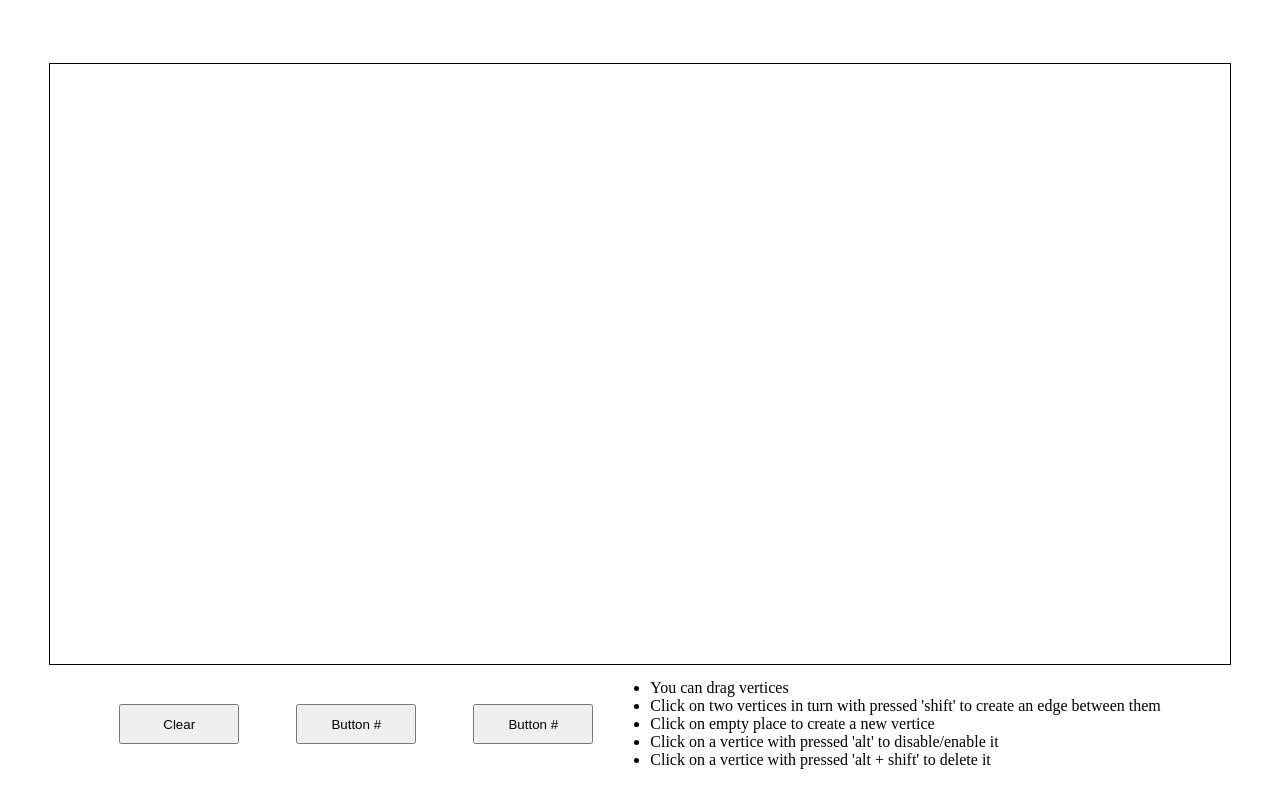
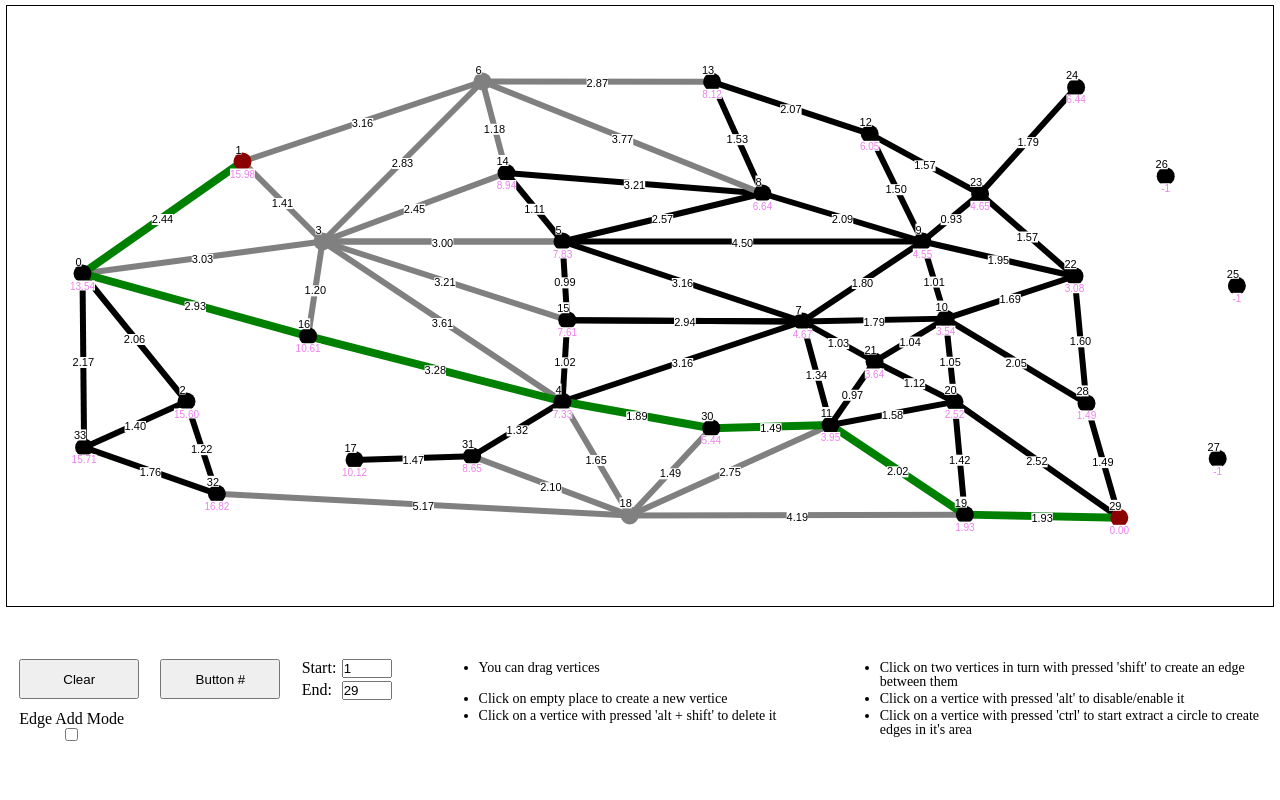
Before and after one commit to GoncharovNikit/js_games, a plain HTML site: page game14/index.html in a window 1280 px wide. Drawn offline with Linux system fonts and the light colour scheme.

Commit message:
graph update

```diff
--- a/game13/script.js
+++ b/game13/script.js
@@ -1,13 +1,13 @@
 const config = {
     blockCellClass: 'block',
 
-    fieldWidth: 10,
-    fieldHeight: 10,
+    fieldWidth: 50,
+    fieldHeight: 25,
 
     startPoint: { x: 0, y: 0 },
     startPointLabel: 'S',
     endPointLabel: 'E',
-    endPoint: { x: 9, y: 9 },
+    endPoint: { x: 49, y: 24 },
     extremePointsBackColor: 'darkgreen',
     extremePointsFontColor: 'whitesmoke',
     foundPathCellBackColor: 'lightseagreen',
--- a/game14/index.html
+++ b/game14/index.html
@@ -10,9 +10,28 @@
     <body>
         <canvas width="1800" height="800"></canvas>
         <div id="controllers">
-            <button class="btn" id="btn-data-clear">Clear</button>
-            <button class="btn">Button #</button>
-            <button class="btn">Button #</button>
+            <section class="controller-btns">
+                <button class="btn" id="btn-data-clear">Clear</button>
+                <button class="btn">Button #</button>
+                <!-- <div class="coord-coef-control">
+                    <label for="coord-coef">Coef of coords mult</label>
+                    <input type="number" id="coord-coef" value="100" min="1" max="200" step="1"/>
+                </div> -->
+                <div class="extreme-verts">
+                    <div class="vert-input">
+                        <label for="start-vert">Start: </label>
+                        <input type="number" id="start-vert" step="1"/>
+                    </div>
+                    <div class="vert-input">
+                        <label for="end-vert">End: </label>
+                        <input type="number" id="end-vert" step="1"/>
+                    </div>
+                </div>
+                <div class="edge-add-mode">
+                    <label for="edge-add-mode">Edge Add Mode</label>
+                    <input type="checkbox" id="edge-add-mode"/>
+                </div>
+            </section>
             <article class="instruction">
                 <ul>
                     <li>You can drag vertices</li>
@@ -20,6 +39,7 @@
                     <li>Click on empty place to create a new vertice</li>
                     <li>Click on a vertice with pressed 'alt' to disable/enable it</li>
                     <li>Click on a vertice with pressed 'alt + shift' to delete it</li>
+                    <li>Click on a vertice with pressed 'ctrl' to start extract a circle to create edges in it's area</li>
                 </ul>
             </article>
         </div>
--- a/game14/script.js
+++ b/game14/script.js
@@ -1,18 +1,17 @@
 /**
  * optimization:
  * 1. Calc edge weight once (as a third arr num or make it an object)
- *
+ * 2. Don't redraw during removing or disabling vert with ind == -1
  */
 
 // coords mult by 100
-const verticesJSON = '[{"x":1,"y":3.4},{"x":3,"y":2},{"x":2.3,"y":5},{"x":4,"y":3},{"x":7,"y":5},{"x":7,"y":3},{"x":6,"y":1},{"x":10,"y":4},{"x":9.5,"y":2.4},{"x":11.5,"y":3},{"x":11.79,"y":3.9640625},{"x":10.35,"y":5.2940625},{"x":10.84,"y":1.6540625},{"x":8.87,"y":1.0040625},{"x":6.3,"y":2.1440625},{"x":7.06,"y":3.9840625},{"x":3.82,"y":4.1840625},{"x":4.4,"y":5.73},{"x":7.84,"y":6.4240625},{"x":12.03,"y":6.4140625},{"x":11.9,"y":5.0040625},{"x":10.9,"y":4.5},{"x":13.4,"y":3.4340625},{"x":12.22,"y":2.4040625},{"x":13.42,"y":1.0740625},{"x":15.43,"y":3.5540625},{"x":14.54,"y":2.1840625},{"x":15.19,"y":5.7140625},{"x":13.55,"y":5.0240625},{"x":13.96,"y":6.4540625},{"x":8.86,"y":5.3340625},{"x":5.87,"y":5.6840625},{"x":2.68,"y":6.1540625},{"x":1.02,"y":5.5740625}]'
-
-const edgesJSON = '[[0,1],[0,33],[0,2],[0,3],[1,6],[2,32],[3,5],[0,16],[4,16],[31,17],[31,4],[3,14],[8,14],[33,32],[18,32],[18,4],[3,5],[3,4],[5,8],[6,8],[5,7],[4,7],[8,9],[7,9],[3,6],[31,18],[9,22],[23,22],[23,9],[23,24],[4,15],[5,15],[3,16],[13,6],[13,8],[13,12],[9,12],[23,12],[5,9],[15,7],[15,7],[4,30],[18,30],[11,30],[11,7],[10,7],[21,7],[21,11],[11,18],[9,10],[21,10],[20,10],[21,20],[11,20],[18,19],[11,19],[20,19],[2,33],[15,3],[5,14],[6,14],[1,3],[10,22],[28,22],[28,10],[28,29],[19,29],[20,29]]'
-
+const canvas = document.querySelector('canvas')
+const ctx = canvas.getContext('2d')
 const config = {
-    vertices: [], //JSON.parse(verticesJSON),
-    edges: [], //JSON.parse(edgesJSON),
-    disabledVertices: [],// [18, 4, 15, 11, 7, 6],
+    useTrainingGraph: true,
+    vertices: [],
+    edges: [],
+    disabledVertices: [],
     disabledColor: 'grey',
     verticeNumberDisplace: {
         x: -4,
@@ -26,47 +25,55 @@ const config = {
         x: 0,
         y: 0,
     },
-    verticeIndexToFind: 32,
+    verticeIndexToFind: 29,
     verticeIndexFindFrom: 1,
     vertice: {
-        radius: 5,
+        radius: 9,
         color: 'black',
     },
-    verticeIndexFont: {
+    font: {
+        verticeIndex: {
             fontSize: 10,
             fontFamily: 'Arial',
             color: 'violet',
         },
-    verticeNumberFont: {
+        verticeNumber: {
             fontSize: 11,
             fontFamily: 'Arial',
         },
-    edgeWeightFont: {
+        edgeWeight: {
             fontSize: 11,
             fontFamily: 'Arial',
         },
-    edgeWidth: 4,
-    foundPathEdgeWidth: 6,
+    },
+    edgeWidth: 6,
+    foundPathEdgeWidth: 8,
     foundPathColor: 'green',
-    multCoef: 1,
     extremeVerticeColor: 'darkred',
+    coordCoef: 80,
+    edgeAddMode: true,
 }
 
-const canvas = document.querySelector('canvas')
-const context = canvas.getContext('2d')
-
 document.addEventListener('DOMContentLoaded', (e) => {
-    canvas.width = window.innerWidth - 100
-    canvas.height = window.innerHeight - 200
-
+    initCanvasSize()
     initEvents()
+    if (config.useTrainingGraph === false) {
         uploadDataFromLocalStorage()
+    } else {
+        uploadTestData()
+    }
     redraw(findPath())
 })
 
+const initCanvasSize = () => {
+    canvas.width = window.innerWidth - 14
+    canvas.height = window.innerHeight - 200    // 200px - controllers area
+}
+
 const redraw = (path) => {
-    context.clearRect(0, 0, canvas.width, canvas.height)
-    context.textAlign = 'center'
+    ctx.clearRect(0, 0, canvas.width, canvas.height)
+    ctx.textAlign = 'center'
+
     drawEdges()
     if (path?.length) {
         drawFoundPath(path)
@@ -79,80 +86,80 @@ const redraw = (path) => {
 }
 
 const drawVertices = () => {
-    context.font = config.verticeNumberFont.fontSize + 'px ' + config.verticeNumberFont.fontFamily
+    ctx.font = config.font.verticeNumber.fontSize + 'px ' + config.font.verticeNumber.fontFamily
     config.vertices.forEach((vertice, id) => {
-        context.beginPath()
+        ctx.beginPath()
         const vertX = getVertCoord(vertice.x)
         const vertY = getVertCoord(vertice.y)
 
         if (config.disabledVertices.includes(id)) {
-            context.fillStyle = config.disabledColor
+            ctx.fillStyle = config.disabledColor
         } else if (id === config.verticeIndexToFind || id === config.verticeIndexFindFrom) {
-            context.fillStyle = config.extremeVerticeColor
+            ctx.fillStyle = config.extremeVerticeColor
         } else {
-            context.fillStyle = config.vertice.color ?? 'black'
+            ctx.fillStyle = config.vertice.color ?? 'black'
         }
 
-        context.arc(vertX, vertY, config.vertice.radius, 0, Math.PI * 2)
-        context.fill()
-        context.closePath()
+        ctx.arc(vertX, vertY, config.vertice.radius, 0, Math.PI * 2)
+        ctx.fill()
+        ctx.closePath()
 
-        context.beginPath()
-        context.fillStyle = 'white'
-        const numberLabelSize = context.measureText(id)
-        context.fillRect(
+        ctx.beginPath()
+        ctx.fillStyle = 'white'
+        const numberLabelSize = ctx.measureText(id)
+        ctx.fillRect(
             vertX + config.verticeNumberDisplace.x - numberLabelSize.width / 2,
-            vertY + config.verticeNumberDisplace.y - config.verticeNumberFont.fontSize + 1,
+            vertY + config.verticeNumberDisplace.y - config.font.verticeNumber.fontSize + 1,
             numberLabelSize.width,
-            config.verticeNumberFont.fontSize
+            config.font.verticeNumber.fontSize
         )
-        context.fill()
-        context.closePath()
+        ctx.fill()
+        ctx.closePath()
 
-        context.beginPath()
-        context.fillStyle = config.verticeNumberFont.color ?? 'black'
-        context.fillText(
+        ctx.beginPath()
+        ctx.fillStyle = config.font.verticeNumber.color ?? 'black'
+        ctx.fillText(
             id,
             vertX + config.verticeNumberDisplace.x,
             vertY + config.verticeNumberDisplace.y
         )
-        context.closePath()
+        ctx.closePath()
     })
 }
 
 const drawVerticeIndexes = () => {
-    context.font = config.verticeIndexFont.fontSize + 'px ' + config.verticeIndexFont.fontFamily
+    ctx.font = config.font.verticeIndex.fontSize + 'px ' + config.font.verticeIndex.fontFamily
     config.vertices.forEach((vertice, id) => {
         if (config.disabledVertices.includes(id)) return
 
-        context.beginPath()
+        ctx.beginPath()
         const vertX = getVertCoord(vertice.x)
         const vertY = getVertCoord(vertice.y)
         const indLabel = vertice.ind !== undefined ? vertice.ind.toFixed(2) : '-1'
-        const indLabelSize = context.measureText(indLabel)
+        const indLabelSize = ctx.measureText(indLabel)
 
-        context.fillStyle = 'white'
-        context.fillRect(
+        ctx.fillStyle = 'white'
+        ctx.fillRect(
             vertX + config.verticeIndexDisplace.x - indLabelSize.width / 2,
-            vertY + config.verticeIndexDisplace.y - config.verticeIndexFont.fontSize + 1,
+            vertY + config.verticeIndexDisplace.y - config.font.verticeIndex.fontSize + 1,
             indLabelSize.width,
-            config.verticeIndexFont.fontSize
+            config.font.verticeIndex.fontSize
         )
 
-        context.fillStyle = config.verticeIndexFont.color ?? 'black'
-        context.fillText(
+        ctx.fillStyle = config.font.verticeIndex.color ?? 'black'
+        ctx.fillText(
             indLabel,
             vertX + config.verticeIndexDisplace.x,
             vertY + config.verticeIndexDisplace.y,
         )
-        context.fill()
+        ctx.fill()
 
-        context.closePath()
+        ctx.closePath()
     })
 }
 
 const drawEdges = () => {
-    context.lineWidth = config.edgeWidth
+    ctx.lineWidth = config.edgeWidth
 
     config.edges.forEach((edge) => {
         const begin = config.vertices[edge[0]]
@@ -162,20 +169,20 @@ const drawEdges = () => {
         const endX = getVertCoord(end.x)
         const endY = getVertCoord(end.y)
 
-        context.beginPath()
+        ctx.beginPath()
 
-        context.strokeStyle = config.disabledVertices.includes(edge[0]) || config.disabledVertices.includes(edge[1]) ? config.disabledColor : 'black'
+        ctx.strokeStyle = config.disabledVertices.includes(edge[0]) || config.disabledVertices.includes(edge[1]) ? config.disabledColor : 'black'
 
-        context.moveTo(beginX, beginY)
-        context.lineTo(endX, endY)
-        context.stroke()
+        ctx.moveTo(beginX, beginY)
+        ctx.lineTo(endX, endY)
+        ctx.stroke()
 
-        context.closePath()
+        ctx.closePath()
     })
 }
 
 const drawEdgeWeights = () => {
-    context.font = config.edgeWeightFont.fontSize + 'px ' + config.edgeWeightFont.fontFamily
+    ctx.font = config.font.edgeWeight.fontSize + 'px ' + config.font.edgeWeight.fontFamily
 
     config.edges.forEach((edge) => {
         const begin = config.vertices[edge[0]]
@@ -185,40 +192,40 @@ const drawEdgeWeights = () => {
         const endX = getVertCoord(end.x)
         const endY = getVertCoord(end.y)
         const vectorLength = calcVectorLength(begin, end).toFixed(2)
-        const vectorLengthSize = context.measureText(vectorLength)
+        const vectorLengthSize = ctx.measureText(vectorLength)
         const weightX = (beginX + endX) / 2 + config.edgeWeightDisplace.x
-        const weightY = (beginY + endY) / 2 + config.edgeWeightFont.fontSize / 2 + config.edgeWeightDisplace.y
+        const weightY = (beginY + endY) / 2 + config.font.edgeWeight.fontSize / 2 + config.edgeWeightDisplace.y
 
-        context.beginPath()
+        ctx.beginPath()
 
-        context.fillStyle = 'white'
-        context.fillRect(
+        ctx.fillStyle = 'white'
+        ctx.fillRect(
             weightX - vectorLengthSize.width / 2,
-            weightY - config.edgeWeightFont.fontSize + 2,
+            weightY - config.font.edgeWeight.fontSize + 2,
             vectorLengthSize.width,
-            config.edgeWeightFont.fontSize
+            config.font.edgeWeight.fontSize
         )
-        context.fillStyle = 'black'
-        context.fillText(vectorLength, weightX, weightY)
+        ctx.fillStyle = 'black'
+        ctx.fillText(vectorLength, weightX, weightY)
 
-        context.closePath()
+        ctx.closePath()
     })
 }
 
 const drawFoundPath = (path) => {
-    context.lineWidth = config.foundPathEdgeWidth
-    context.strokeStyle = config.foundPathColor ?? 'green'
+    ctx.lineWidth = config.foundPathEdgeWidth
+    ctx.strokeStyle = config.foundPathColor ?? 'green'
 
     for (let i = 0; i < path.length - 1; i++) {
-        context.beginPath()
-        context.moveTo(getVertCoord(path[i].x), getVertCoord(path[i].y))
-        context.lineTo(getVertCoord(path[i + 1].x), getVertCoord(path[i + 1].y))
-        context.stroke()
-        context.closePath()
+        ctx.beginPath()
+        ctx.moveTo(getVertCoord(path[i].x), getVertCoord(path[i].y))
+        ctx.lineTo(getVertCoord(path[i + 1].x), getVertCoord(path[i + 1].y))
+        ctx.stroke()
+        ctx.closePath()
     }
 }
 
-const getVertCoord = (coord) => coord * 100 - config.vertice.radius / 2
+const getVertCoord = (coord) => coord * config.coordCoef - config.vertice.radius / 2
 
 const calcVectorLength = (vertA, vertB) => Math.sqrt((vertB.x - vertA.x) ** 2 + (vertB.y - vertA.y) ** 2)
 
@@ -245,6 +252,16 @@ const uploadDataFromLocalStorage = () => {
     }
 }
 
+const uploadTestData = () => {
+    const verticesJSON = '[{"x":1,"y":3.4},{"x":3,"y":2},{"x":2.3,"y":5},{"x":4,"y":3},{"x":7,"y":5},{"x":7,"y":3},{"x":6,"y":1},{"x":10,"y":4},{"x":9.5,"y":2.4},{"x":11.5,"y":3},{"x":11.79,"y":3.9640625},{"x":10.35,"y":5.2940625},{"x":10.84,"y":1.6540625},{"x":8.87,"y":1.0040625},{"x":6.3,"y":2.1440625},{"x":7.06,"y":3.9840625},{"x":3.82,"y":4.1840625},{"x":4.4,"y":5.73},{"x":7.84,"y":6.4240625},{"x":12.03,"y":6.4140625},{"x":11.9,"y":5.0040625},{"x":10.9,"y":4.5},{"x":13.4,"y":3.4340625},{"x":12.22,"y":2.4040625},{"x":13.42,"y":1.0740625},{"x":15.43,"y":3.5540625},{"x":14.54,"y":2.1840625},{"x":15.19,"y":5.7140625},{"x":13.55,"y":5.0240625},{"x":13.96,"y":6.4540625},{"x":8.86,"y":5.3340625},{"x":5.87,"y":5.6840625},{"x":2.68,"y":6.1540625},{"x":1.02,"y":5.5740625}]'
+    const edgesJSON = '[[0,1],[0,33],[0,2],[0,3],[1,6],[2,32],[3,5],[0,16],[4,16],[31,17],[31,4],[3,14],[8,14],[33,32],[18,32],[18,4],[3,5],[3,4],[5,8],[6,8],[5,7],[4,7],[8,9],[7,9],[3,6],[31,18],[9,22],[23,22],[23,9],[23,24],[4,15],[5,15],[3,16],[13,6],[13,8],[13,12],[9,12],[23,12],[5,9],[15,7],[15,7],[4,30],[18,30],[11,30],[11,7],[10,7],[21,7],[21,11],[11,18],[9,10],[21,10],[20,10],[21,20],[11,20],[18,19],[11,19],[20,19],[2,33],[15,3],[5,14],[6,14],[1,3],[10,22],[28,22],[28,10],[28,29],[19,29],[20,29]]'
+    const disabledVerticesJSON = '[18, 3, 6]'
+
+    config.vertices = JSON.parse(verticesJSON)
+    config.edges = JSON.parse(edgesJSON)
+    config.disabledVertices = JSON.parse(disabledVerticesJSON)
+}
+
 const initControllerEvents = () => {
     document.querySelector('#btn-data-clear').addEventListener('click', (e) => {
         localStorage.removeItem('vertices')
@@ -257,6 +274,35 @@ const initControllerEvents = () => {
 
         redraw()
     })
+
+    // document.querySelector('#coord-coef').addEventListener('change', (e) => {
+    //     config.coordCoef = e.target.value
+    //     redraw(findPath())
+    // })
+
+    const startVertInp = document.querySelector('#start-vert')
+    const endVertInp = document.querySelector('#end-vert')
+    startVertInp.value = config.verticeIndexFindFrom
+    endVertInp.value = config.verticeIndexToFind
+    startVertInp.addEventListener('change', (e) => {
+        const value = +e.target.value
+        if (value < config.vertices.length && value >= 0) {
+            config.verticeIndexFindFrom = value
+            redraw(findPath())
+        }
+    })
+    endVertInp.addEventListener('change', (e) => {
+        const value = +e.target.value
+        if (value < config.vertices.length && value >= 0) {
+            config.verticeIndexToFind = value
+            redraw(findPath())
+        }
+    })
+
+    document.querySelector('#edge-add-mode').addEventListener('change', (e) => {
+        config.edgeAddMode = e.target.checked
+        delete config.verticeBufer
+    })
 }
 
 const initEvents = () => {
@@ -264,12 +310,12 @@ const initEvents = () => {
 
     const canvasClientRect = getCanvasBoundingClientRect()
     const mousedownHandler = (eDown) => {
-        const mouseX = (eDown.clientX - canvasClientRect.left) / 100
-        const mouseY = (eDown.clientY - canvasClientRect.top) / 100
+        const mouseX = (eDown.clientX - canvasClientRect.left) / config.coordCoef
+        const mouseY = (eDown.clientY - canvasClientRect.top) / config.coordCoef
         let vertToMove = null
 
         for (vert of config.vertices) {
-            if (calcVectorLength({ x: mouseX, y: mouseY }, vert) * 100 <= config.vertice.radius + 2) {
+            if (calcVectorLength({ x: mouseX, y: mouseY }, vert) * config.coordCoef <= config.vertice.radius + 2) {
                 vertToMove = vert
                 break
             }
@@ -277,8 +323,8 @@ const initEvents = () => {
 
         if (vertToMove !== null) {
             const mousemoveHandler = (e) => {
-                const mouseX = (e.clientX - canvasClientRect.left) / 100
-                const mouseY = (e.clientY - canvasClientRect.top) / 100
+                const mouseX = (e.clientX - canvasClientRect.left) / config.coordCoef
+                const mouseY = (e.clientY - canvasClientRect.top) / config.coordCoef
                 vertToMove.x = mouseX
                 vertToMove.y = mouseY
                 redraw(findPath())
@@ -295,13 +341,13 @@ const initEvents = () => {
         }
     }
 
-    const clickHandler = function (e) {
-        const mouseX = (e.clientX - canvasClientRect.left) / 100
-        const mouseY = (e.clientY - canvasClientRect.top) / 100
+    const clickHandler = (e) => {
+        const mouseX = (e.clientX - canvasClientRect.left) / config.coordCoef
+        const mouseY = (e.clientY - canvasClientRect.top) / config.coordCoef
         let clickedVert = null
 
         for (vert of config.vertices) {
-            if (calcVectorLength({ x: mouseX, y: mouseY }, vert) * 100 <= config.vertice.radius + 2) {
+            if (calcVectorLength({ x: mouseX, y: mouseY }, vert) * config.coordCoef <= config.vertice.radius + 2) {
                 clickedVert = vert
                 break
             }
@@ -313,6 +359,16 @@ const initEvents = () => {
                     x: mouseX,
                     y: mouseY,
                 })
+
+                if (config.edgeAddMode && config.verticeBufer !== undefined) {
+                    const vertId = findVerticeIndex(config.verticeBufer)
+
+                    if (vertId !== -1) {
+                        config.edges.push([vertId, config.vertices.length - 1])
+                        config.verticeBufer = config.vertices[config.vertices.length - 1]
+                    }
+                }
+
                 redraw(findPath())
             }
         } else if (e.altKey && e.shiftKey) {
@@ -330,20 +386,36 @@ const initEvents = () => {
                 redraw(findPath())
             }
         } else if (e.shiftKey) {
-            if (this.verticeBufer === undefined) {
-                this.verticeBufer = clickedVert
+            if (config.edgeAddMode) {
+                config.verticeBufer = clickedVert
+
+                return
+            }
+
+            if (config.verticeBufer === undefined) {
+                config.verticeBufer = clickedVert
             } else {
-                const vertId1 = findVerticeIndex(this.verticeBufer)
+                const vertId1 = findVerticeIndex(config.verticeBufer)
                 const vertId2 = findVerticeIndex(clickedVert)
                 if (vertId1 !== -1 && vertId2 !== -1) {
                     config.edges.push([vertId1, vertId2])
                 }
                 redraw(findPath())
-                delete this.verticeBufer
+
+                config.verticeBufer = config.edgeAddMode ? clickedVert : undefined;
+            }
+        } else if (config.edgeAddMode && config.verticeBufer !== undefined) {
+            const buferIndex = findVerticeIndex(config.verticeBufer)
+            const clickedIndex = findVerticeIndex(clickedVert)
+
+            if (buferIndex !== -1 && clickedIndex !== -1) {
+                config.edges.push([buferIndex, clickedIndex])
+                redraw(findPath())
             }
         }
 
         saveDataToLocalStorage()
+        console.log(config.edges.length);
     }
 
     canvas.addEventListener('click', clickHandler)
@@ -394,6 +466,8 @@ const findPath = () => {
         !config.vertices.length
         || config.verticeIndexFindFrom && config.vertices.length <= config.verticeIndexFindFrom
         || config.verticeIndexToFind && config.vertices.length <= config.verticeIndexToFind
+        || config.disabledVertices.includes(config.verticeIndexFindFrom)
+        || config.disabledVertices.includes(config.verticeIndexToFind)
     ) {
         return []
     }
@@ -445,7 +519,6 @@ const findPathByIndexes = () => {
         resPath.push(minDiffVert)
     }
 
-    console.log('path', resPath)
     return resPath
 }
 
@@ -503,15 +576,3 @@ const getVerticeRelatedVertices = (vertice) => {
 }
 
 const findVerticeIndex = (vertice) => config.vertices.findIndex((vert) => vert.x === vertice.x && vert.y === vertice.y)
-
-const testEdges = () => {
-    config.edges.forEach((edge) => {
-        const vertA = config.vertices[edge[0]]
-        const vertB = config.vertices[edge[1]]
-        if (Math.abs(vertA.ind - vertB.ind) > calcVectorLength(vertA, vertB)) {
-            return false
-        }
-    })
-
-    return true
-}
--- a/game14/style.css
+++ b/game14/style.css
@@ -9,26 +9,71 @@ body {
     width: 100vw;
     display: flex;
     align-items: center;
-    justify-content: center;
+    justify-content: space-between;
     flex-direction: column;
-    padding: 40px 0;
+    padding: 5px 0 10px 0;
 }
 
 canvas {
     border: 1px solid;
-    margin: auto;
+    margin: 0 auto;
     display: block;
 }
 
 #controllers {
-    height: 10%;
+    height: 180px;
     width: 97%;
     display: flex;
     justify-content: space-between;
     align-items: center;
-    padding: 10px 100px;
+    padding: 10px 0;
 }
-#controllers button {
+#controllers .controller-btns {
+    width: 30%;
+    display: flex;
+    flex-direction: row;
+    justify-content: space-between;
+    row-gap: 10px;
+    column-gap: 10px;
+    flex-wrap: wrap;
+}
+#controllers .edge-add-mode {
+    display: flex;
+    flex-direction: column;
+}
+#controllers .coord-coef-control {
+    display: flex;
+    flex-direction: column;
+}
+#controllers .extreme-verts {
+    display: flex;
+    flex-direction: column;
+    row-gap: 3px;
+    width: 90px;
+}
+.extreme-verts .vert-input {
+    display: flex;
+    flex-direction: row;
+    justify-content: space-between;
+}
+.vert-input input {
+    width: 50px;
+}
+#controllers .controller-btns button {
     width: 120px;
     height: 40px;
 }
+#controllers .instruction {
+    width: 70%;
+    padding-left: 7%;
+}
+.instruction ul {
+    font-size: 14px;
+    display: grid;
+    grid-template-columns: 1fr 1fr;
+    column-gap: 20px;
+}
+.instruction ul li {
+    padding-bottom: 3px;
+    line-height: 1em;
+}
```
Lines whose indentation alone changed are shown as unchanged.
